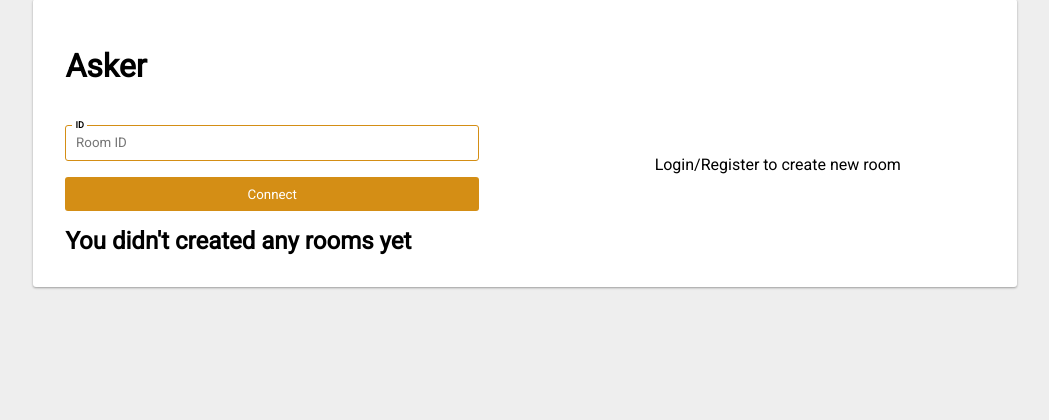
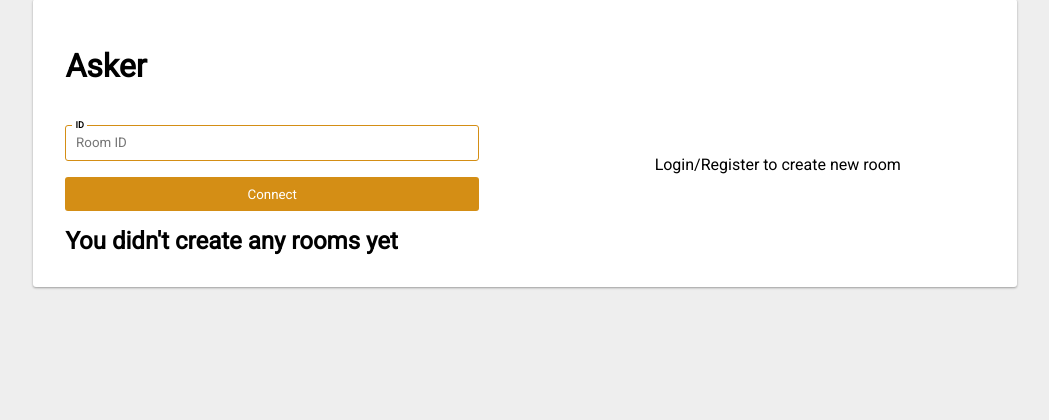
Before and after one commit to ryder52/asker, a PHP site: page / in a window 1280 px wide. Shown: the part 287-707 px from the top of the page, without its empty margins (115-1164 px from the left). Run offline with PHP 8.4, Linux system fonts and the light colour scheme; data that the repository does not hold is empty.

Commit message:
Fixed grammar

```diff
--- a/php/src/View/Home/LandingView.php
+++ b/php/src/View/Home/LandingView.php
@@ -12,7 +12,7 @@
 
                 <button id="connect" type="button" class="form_button">Connect</button>
             </div>
-            <?php if (\App\Service\AppService::isLogged()): ?>
+            <?php if (\App\Service\AppService::isLogged()) : ?>
                 <div>
                     <div class="input">
                         <label for="name">Name</label>
@@ -21,16 +21,16 @@
 
                     <button id="create" type="button" class="form_button">Create</button>
                 </div>
-            <?php else: ?>
+            <?php else : ?>
                 <div>
                     Login/Register to create new room
                 </div>
             <?php endif; ?>
         </div>
-        <?php if (isset($rooms) && !empty($rooms)): ?>
+        <?php if (isset($rooms) && !empty($rooms)) : ?>
             <h2>Your rooms</h2>
             <div class="block">
-                <?php foreach ($rooms as $room): ?>
+                <?php foreach ($rooms as $room) : ?>
                     <div class="room">
                         <a href="<?= \App\Service\AppService::getRoute('roomDetail', ['room' => $room['id']]) ?>" class="link">
                             <?= $room['name'] ?>
@@ -38,8 +38,8 @@
                     </div>
                 <?php endforeach; ?>
             </div>
-        <?php else: ?>
-            <h2>You didn't created any rooms yet</h2>
+        <?php else : ?>
+            <h2>You didn't create any rooms yet</h2>
         <?php endif; ?>
     </div>
 </div>
```
